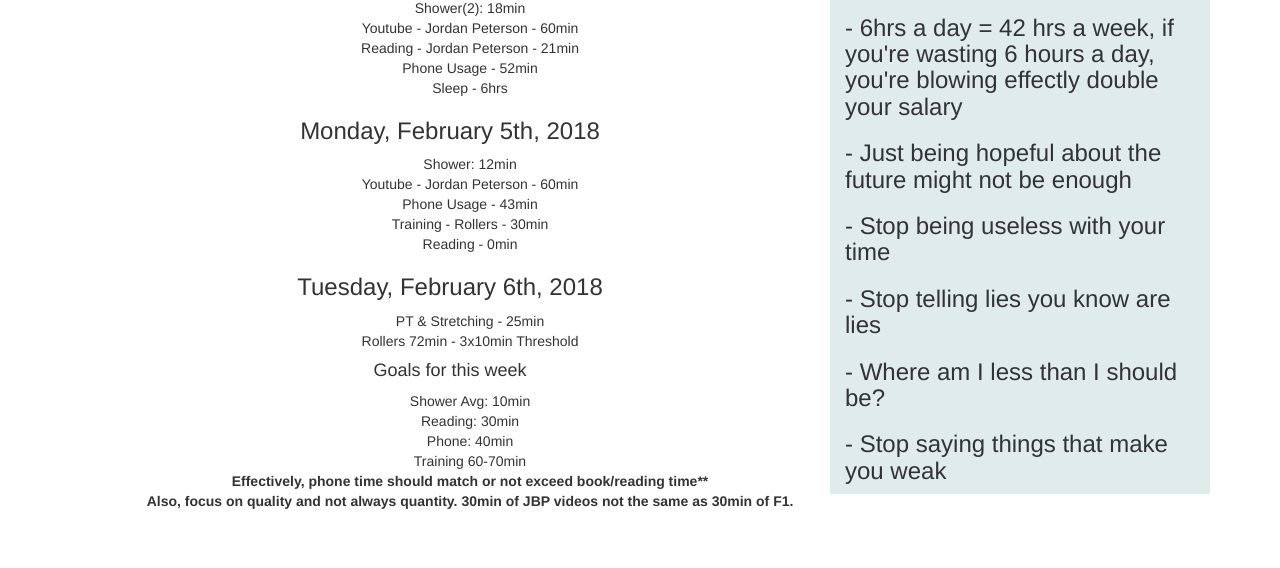
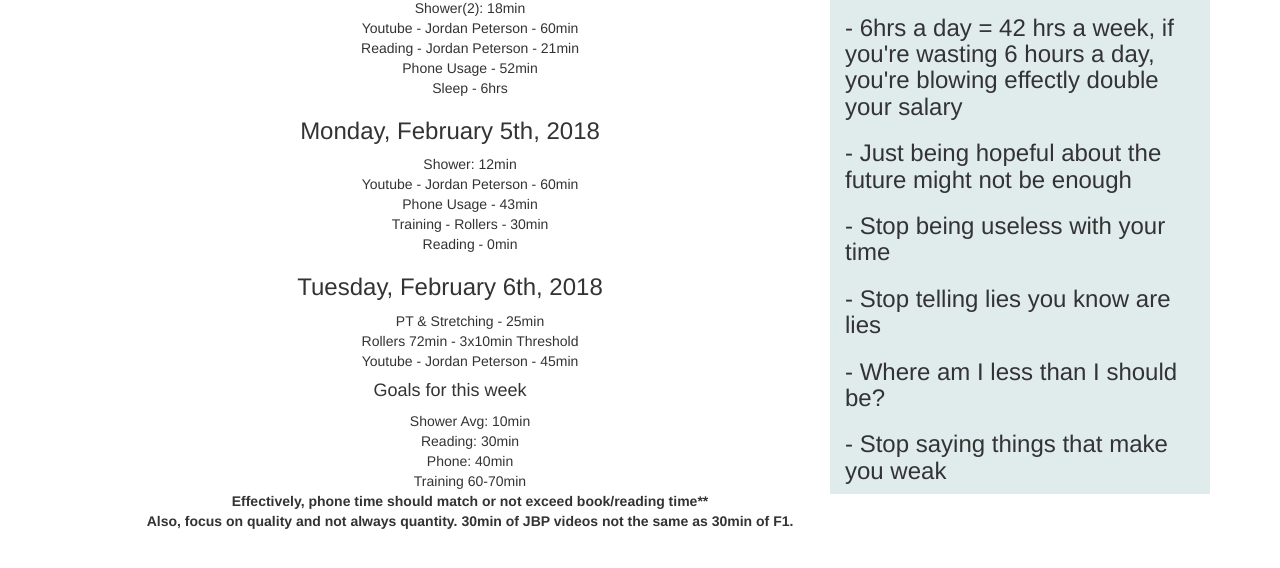
Before and after one commit to ColinOsborn/routine, a plain HTML site: page index.html in a window 1280 px wide. Shown: the part 188-756 px from the top of the page. Drawn offline with nearby package versions, Linux system fonts and the light colour scheme.

Commit message:
youtiube

```diff
--- a/index.html
+++ b/index.html
@@ -35,6 +35,7 @@
           <ul>
             <li>PT & Stretching - 25min</li>
 	    <li>Rollers 72min - 3x10min Threshold</li>
+ 	    <li>Youtube - Jordan Peterson - 45min</li>
           </ul>
           <h4>Goals for this week</h4>
           <ul>
```
